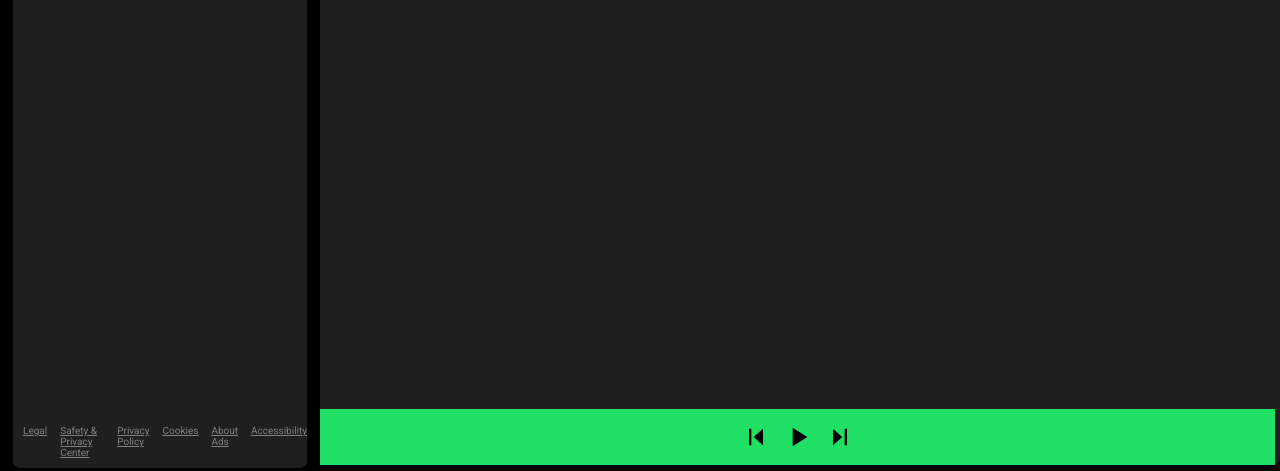
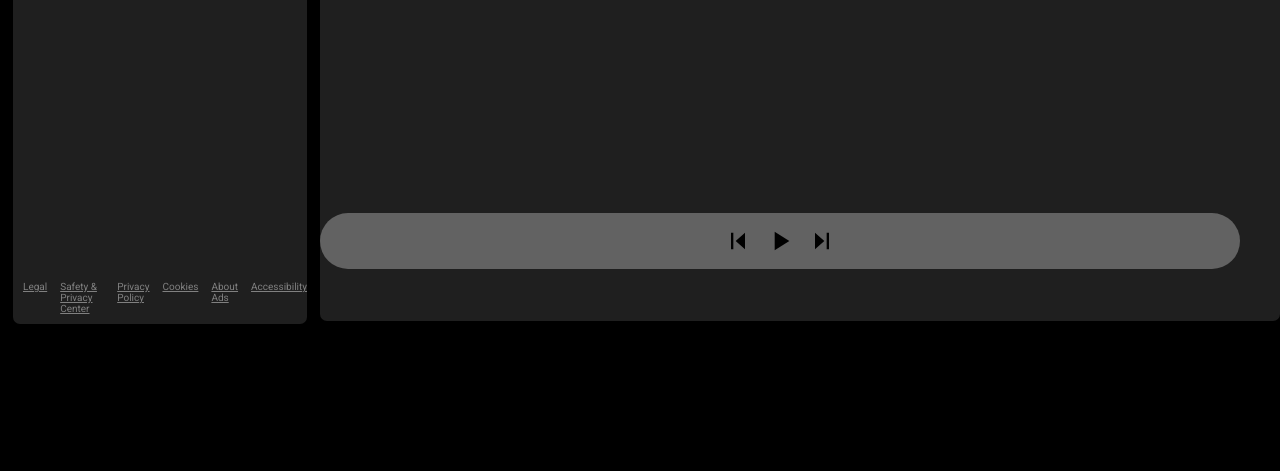
Before and after one commit to rudra002s/Rudra-Spotify-Clone, a plain HTML site: page index.html in a window 1280 px wide. Shown: the part 501-972 px from the top of the page. After the commit the page ends 838 px from the top, so only its background shows below. Drawn offline with Linux system fonts and the light colour scheme; no server answers.

Commit message:
refactor song name extraction logic and update playbar positioning for improved layout

```diff
--- a/script.js
+++ b/script.js
@@ -10,7 +10,6 @@ async function getSongs() {
     for (let index = 0; index < as.length; index++) {
         const element = as[index];
         if (element.href.endsWith(".mp3")) {
-            // FIX: This split looks for the song name regardless of / or \
             let songName =
                 element.href.split("/songs/")[1] ||
                 element.href.split("%5Csongs%5C")[1];
@@ -30,7 +29,6 @@ async function getSongs() {
     for (let index = 0; index < as.length; index++) {
         const element = as[index];
         if (element.href.endsWith(".mp3")) {
-            // Updated split to handle both forward and backward slashes
             let splitArray = element.href.split(/songs\/|%5Csongs%5C/);
             if (splitArray.length > 1) {
                 songs.push(splitArray[1]);
@@ -63,7 +61,7 @@ async function main() {
     }
 
     // Play the first song
-    //   var audio = new Audio("/songs/" + songs[1]);
+    //   var audio = new Audio("/songs/" + songs[9]);
     //   audio.play();
 }
 
--- a/style.css
+++ b/style.css
@@ -223,11 +223,15 @@ body {
 }
 
 .playbar {
-   bottom: 0;
-   position: absolute;
-   background-color: #1fdf64;
+   bottom: 30px;
+   position: fixed;
+   border-radius: 30px;
+   /* filter: invert(1); */
+   background-color: rgb(98, 98, 98);
    width: 97%;
    padding: 12px;
+   position: fixed;
+   width: 70vw;
 }
 
 .songbtn {
@@ -237,9 +241,9 @@ body {
 }
 
 .songList {
-   height: 644px;
+   height: 544px;
    overflow: auto;
-   margin: 44px 0;
+   margin-bottom: 44px;
 }
 
 .songList ul {
```
